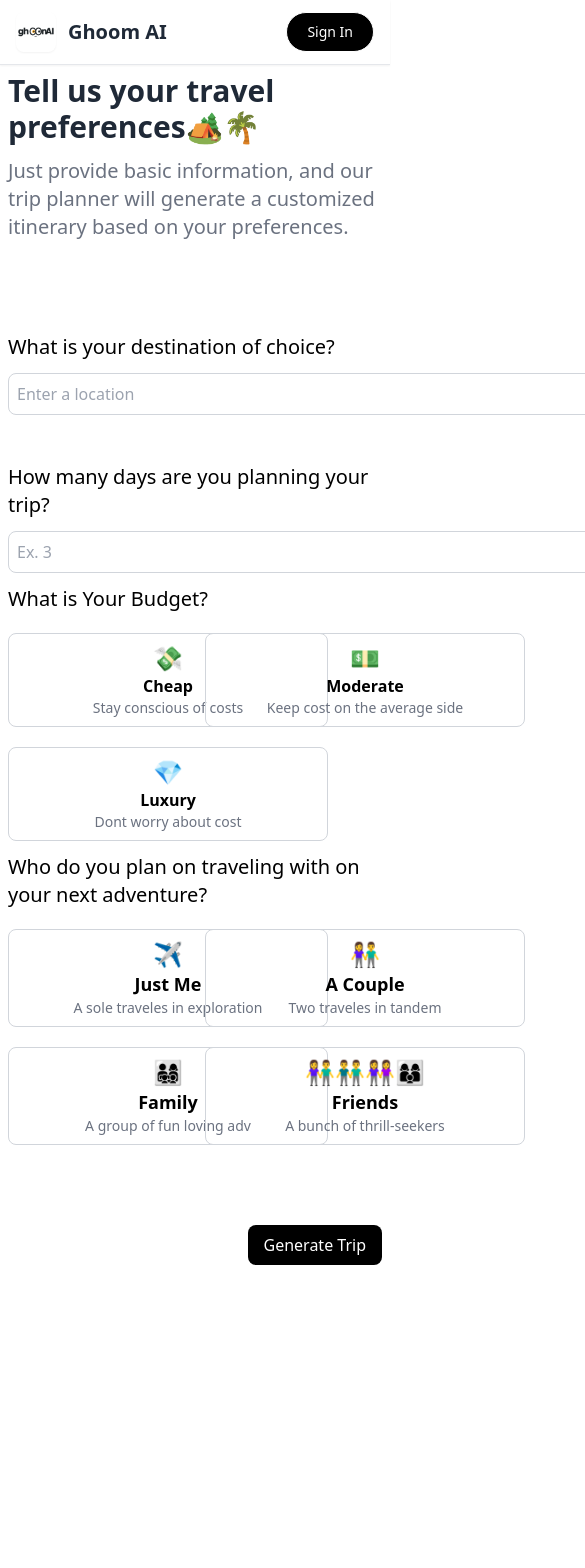
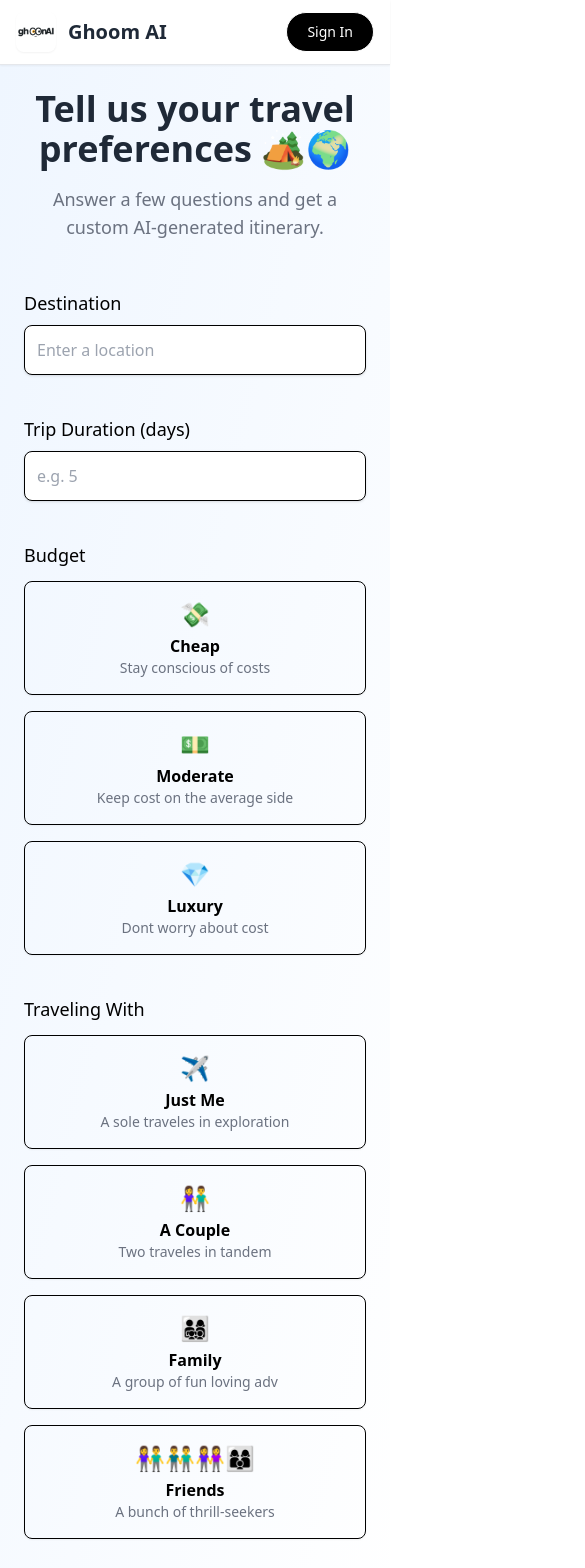
Before and after one commit to raahulrawat/Xplore, a React (Vite) app: page /create-trip in a window 390 px wide. Shown: the top 1568 px of the page, 585 px wide, since content can reach past the window. Before the commit the page ends 1313 px from the top, so only its background shows below. Built offline with nearby package versions, Linux system fonts and the light colour scheme.

Commit message:
Updates index

```diff
--- a/src/create-trip/index.jsx
+++ b/src/create-trip/index.jsx
@@ -1,3 +1,304 @@
+// import { useState, useEffect } from 'react';
+// import axios from 'axios';
+// import { SelectBudgetOptions, selectTravelList } from '../constants/options';
+// import { toast } from 'react-toastify';
+// import { chatSession } from '../service/AIModal';
+// import { Dialog, DialogContent, DialogHeader, DialogDescription } from "@/components/ui/dialog";
+// import { FcGoogle } from "react-icons/fc";
+// import { useGoogleLogin } from '@react-oauth/google';
+// import { setDoc, doc } from 'firebase/firestore';
+// import { db } from "@/service/firebaseConfig";
+// import travelPlannerLogo from '@/assets/travelplanner.png';
+// import { AiOutlineLoading3Quarters } from "react-icons/ai";
+// import { useNavigate } from 'react-router-dom';
+
+// const AI_PROMPT = `Plan a trip to {location} for {totalDays} days. I will be traveling with {traveler} and my budget is {budget}.`;
+
+// function CreateTrip() {
+//   const [query, setQuery] = useState('');
+//   const [suggestions, setSuggestions] = useState([]);
+//   const [place, setPlace] = useState(null);
+//   const [days, setDays] = useState('');
+//   const [formData, setFormData] = useState({});
+//   const [selectedBudget, setSelectedBudget] = useState('');
+//   const [selectedTraveler, setSelectedTraveler] = useState('');
+//   const [openDialog, setOpenDialog] = useState(false);
+//   const [loading, setLoading] = useState(false);
+//   const navigate = useNavigate();
+
+//   // Helper to update form data
+//   const handleData = (name, value) => {
+//     setFormData((prevFormData) => ({
+//       ...prevFormData,
+//       [name]: value,
+//     }));
+//   };
+
+//   useEffect(() => {
+//     console.log('Form data:', formData);
+//   }, [formData]);
+
+//   const login = useGoogleLogin({
+//     onSuccess: (codeResp) => GetUserProfile(codeResp),
+//     onError: (error) => console.log(error),
+//   });
+
+//   // Function to generate trip plan
+//   const onGenerateTrip = async () => {
+//     const user = localStorage.getItem('user');
+//     if (!user) {
+//       setOpenDialog(true);
+//       return;
+//     }
+
+//     if (!formData?.location || !formData?.days || !formData?.budget || !formData?.traveler) {
+//       toast("Please fill all the details");
+//       return;
+//     }
+
+//     setLoading(true);
+
+//     const FINAL_PROMPT = AI_PROMPT
+//       .replace('{location}', formData?.location?.display_name || 'Manali')
+//       .replace('{totalDays}', formData?.days || '')
+//       .replace('{traveler}', formData?.traveler || '')
+//       .replace('{budget}', formData?.budget || '');
+
+//     console.log("Final prompt:", FINAL_PROMPT);
+
+//     try {
+//       const res = await axios.post('http://localhost:3001/itinerary', {
+//         prompt: FINAL_PROMPT,
+//       });
+
+//       const responseText = res.data;
+//       console.log("AI Response:", responseText);
+//       console.log(res.data)
+
+//       await saveAITrip(responseText);
+//     } catch (error) {
+//       console.error('Error generating trip:', error);
+//       toast("An error occurred while generating the trip");
+//     } finally {
+//       setLoading(false);
+//     }
+//   };
+
+//   // Function to save AI-generated trip data
+//   const saveAITrip = async (TripData) => {
+//     setLoading(true);
+//     const user = JSON.parse(localStorage.getItem('user'));
+//     const docId = Date.now().toString();
+//     try {
+//       await setDoc(doc(db, "AITrips", docId), {
+//         userSelection: formData,
+//         tripData: TripData,
+//         userEmail: user?.email,
+//         id: docId
+//       });
+//       setLoading(false);
+//       navigate('/view-trip/' + docId);
+//       toast("Trip saved successfully!");
+//     } catch (error) {
+//       console.error('Error saving trip:', error);
+//       toast("An error occurred while saving the trip");
+//     }
+//   };
+
+//   // Function to get user profile after Google login
+//   const GetUserProfile = (tokenInfo) => {
+//     axios.get(`https://www.googleapis.com/oauth2/v1/userinfo?access_token=${tokenInfo?.access_token}`, {
+//       headers: {
+//         Authorization: `Bearer ${tokenInfo?.access_token}`,
+//         Accept: 'Application/json',
+//       },
+//     }).then((resp) => {
+//       console.log(resp);
+//       localStorage.setItem('user', JSON.stringify(resp.data));
+//       setOpenDialog(false);
+//       onGenerateTrip();
+//     });
+//   };
+
+//   // Handle location input change and suggestions
+//   const handleInputChange = async (e) => {
+//     const value = e.target.value;
+//     setQuery(value);
+
+//     if (value.length > 2) {
+//       try {
+//         const response = await axios.get('https://api.locationiq.com/v1/autocomplete.php', {
+//           params: {
+//             key: 'pk.c51ba700c7aa3288f19b95fbaddbaeff',
+//             q: value,
+//             limit: 100,
+//             dedupe: 1,
+//           },
+//         });
+//         setSuggestions(response.data);
+//       } catch (error) {
+//         console.error('Error fetching autocomplete suggestions:', error);
+//       }
+//     } else {
+//       setSuggestions([]);
+//     }
+//   };
+
+//   // Handle suggestion click
+//   const handleSuggestionClick = (suggestion) => {
+//     setPlace(suggestion);
+//     setQuery(suggestion.display_name);
+//     setSuggestions([]);
+//     handleData('location', suggestion);
+//   };
+
+//   // Handle number of days input change
+//   const handleDaysChange = (e) => {
+//     const value = e.target.value;
+//     setDays(value);
+//     handleData('days', value);
+//   };
+
+//   // Handle budget selection
+//   const handleBudgetClick = (item) => {
+//     setSelectedBudget(item.title);
+//     handleData('budget', item.title);
+//   };
+
+//   // Handle traveler selection
+//   const handleTravelerClick = (item) => {
+//     setSelectedTraveler(item.people);
+//     handleData('traveler', item.people);
+//   };
+
+//   return (
+//     <div className="min-h-screen bg-gradient-to-b from-white-300 via-blue-100 to-white p-2 relative border-none">
+//       <h2 className="font-bold text-3xl text-gray-800">Tell us your travel preferences🏕️🌴</h2>
+//       <p className="mt-3 text-gray-500 text-xl">
+//         Just provide basic information, and our trip planner will generate a customized itinerary based on your preferences.
+//       </p>
+
+//       {/* Destination Input */}
+//       <div className="mt-20 flex flex-col gap-9">
+//         <div className="w-full md:w-1/2 lg:w-1/2">
+//           <h2 className="text-xl my-3 font-medium">What is your destination of choice?</h2>
+//           <input
+//             type="text"
+//             value={query}
+//             onChange={handleInputChange}
+//             placeholder="Enter a location"
+//             className="w-[181%] p-2 border border-gray-300 rounded"
+//           />
+//           {suggestions.length > 0 && (
+//             <ul className="border border-gray-300 rounded mt-2 max-w-md mx-auto">
+//               {suggestions.map((suggestion) => (
+//                 <li
+//                   key={suggestion.place_id}
+//                   onClick={() => handleSuggestionClick(suggestion)}
+//                   className="p-2 cursor-pointer hover:bg-gray-200"
+//                 >
+//                   {suggestion.display_name}
+//                 </li>
+//               ))}
+//             </ul>
+//           )}
+//         </div>
+
+//         {/* Days Input */}
+//         <div className="w-full md:w-1/2 lg:w-1/2">
+//           <h2 className="text-xl my-3 font-medium">How many days are you planning your trip?</h2>
+//           <input
+//             type="number"
+//             value={days}
+//             onChange={handleDaysChange}
+//             placeholder="Ex. 3"
+//             className="w-[181%] p-2 border border-gray-300 rounded"
+//           />
+//         </div>
+//       </div>
+
+//       {/* Budget Options */}
+//       <div>
+//         <h2 className="text-xl my-3 font-medium">What is Your Budget?</h2>
+//         <div className="grid grid-cols-2 sm:grid-cols-2 lg:grid-cols-3 gap-5 mt-5 justify-center">
+//           {SelectBudgetOptions.map((item, index) => (
+//             <div
+//               key={index}
+//               onClick={() => handleBudgetClick(item)}
+//               className={`p-2 border cursor-pointer rounded-lg text-center w-80 transition-all duration-200
+//                 ${selectedBudget === item.title ? 'shadow-xl border-2 border-black' : 'hover:shadow-lg border-gray-300'}
+//               `}
+//             >
+//               <h2 className="text-2xl">{item.icons}</h2>
+//               <h2 className="font-bold text-md">{item.title}</h2>
+//               <h2 className="text-sm text-gray-500">{item.desc}</h2>
+//             </div>
+//           ))}
+//         </div>
+//       </div>
+
+//       {/* Traveler Options */}
+//       <div>
+//         <h2 className="text-xl my-3 font-medium">Who do you plan on traveling with on your next adventure?</h2>
+//         <div className="grid grid-cols-2 sm:grid-cols-2 lg:grid-cols-3 gap-5 mt-5 justify-center">
+//           {selectTravelList.map((item, index) => (
+//             <div
+//               key={index}
+//               onClick={() => handleTravelerClick(item)}
+//               className={`p-2 border cursor-pointer rounded-lg text-center w-80 transition-all duration-200
+//                 ${selectedTraveler === item.people ? 'shadow-xl border-2 border-black' : 'hover:shadow-lg border-gray-300'}
+//               `}
+//             >
+//               <h2 className="text-2xl">{item.icons}</h2>
+//               <h2 className="font-bold text-lg">{item.title}</h2>
+//               <h2 className="text-sm text-gray-500">{item.desc}</h2>
+//             </div>
+//           ))}
+//         </div>
+//       </div>
+
+//       {/* Generate Trip Button */}
+//       <div className='my-10 justify-end flex'>
+//         <button
+//           disabled={loading}
+//           className="bg-black text-white rounded px-4 py-2 mt-10 transition-all duration-200 hover:bg-blue-500"
+//           onClick={onGenerateTrip}
+//         >
+//           {loading ? <AiOutlineLoading3Quarters className='h-7 w-7 animate-spin' /> : 'Generate Trip'}
+//         </button>
+//       </div>
+
+//       {/* Dialog for Google login */}
+//       <Dialog open={openDialog} onOpenChange={setOpenDialog}>
+//         <DialogContent>
+//           <DialogHeader>
+//             <DialogDescription>
+//               <img
+//                 src={travelPlannerLogo}
+//                 className="w-1/4 h-auto mx-auto rounded-lg mb-5"
+//                 alt="logo"
+//               />
+//               <h2 className='font-bold text-lg mt-7'>Sign In With Google</h2>
+//               <p>Sign in to the App with Google authentication securely.</p>
+//               <button
+//                 disabled={loading}
+//                 onClick={login}
+//                 className='w-full mt-5 flex gap-4 items-center justify-center p-3 bg-green-600 text-white rounded hover:bg-green-700 transition duration-300'
+//               >
+//                 <FcGoogle className='h-7 w-7' />
+//                 Sign In With Google
+//               </button>
+//             </DialogDescription>
+//           </DialogHeader>
+//         </DialogContent>
+//       </Dialog>
+
+//     </div>
+//   );
+// }
+
+// export default CreateTrip;
+
 import { useState, useEffect } from 'react';
 import axios from 'axios';
 import { SelectBudgetOptions, selectTravelList } from '../constants/options';
@@ -26,67 +327,41 @@ function CreateTrip() {
   const [loading, setLoading] = useState(false);
   const navigate = useNavigate();
 
-  // Helper to update form data
   const handleData = (name, value) => {
-    setFormData((prevFormData) => ({
-      ...prevFormData,
-      [name]: value,
-    }));
+    setFormData((prev) => ({ ...prev, [name]: value }));
   };
-
-  useEffect(() => {
-    console.log('Form data:', formData);
-  }, [formData]);
 
   const login = useGoogleLogin({
     onSuccess: (codeResp) => GetUserProfile(codeResp),
     onError: (error) => console.log(error),
   });
 
-  // Function to generate trip plan
   const onGenerateTrip = async () => {
     const user = localStorage.getItem('user');
-    if (!user) {
-      setOpenDialog(true);
-      return;
-    }
+    if (!user) return setOpenDialog(true);
 
-    if (!formData?.location || !formData?.days || !formData?.budget || !formData?.traveler) {
-      toast("Please fill all the details");
-      return;
-    }
+    const { location, days, budget, traveler } = formData;
+    if (!location || !days || !budget || !traveler) return toast("Please fill all the details");
 
     setLoading(true);
-
     const FINAL_PROMPT = AI_PROMPT
-      .replace('{location}', formData?.location?.display_name || 'Manali')
-      .replace('{totalDays}', formData?.days || '')
-      .replace('{traveler}', formData?.traveler || '')
-      .replace('{budget}', formData?.budget || '');
-
-    console.log("Final prompt:", FINAL_PROMPT);
+      .replace('{location}', location?.display_name || 'Manali')
+      .replace('{totalDays}', days)
+      .replace('{traveler}', traveler)
+      .replace('{budget}', budget);
 
     try {
-      const res = await axios.post('https://1b61-182-156-197-122.ngrok-free.app/itinerary', {
-        prompt: FINAL_PROMPT,
-      });
-
-      const responseText = res.data;
-      console.log("AI Response:", responseText);
-      console.log(res.data)
-
-      await saveAITrip(responseText);
+      const res = await axios.post('http://localhost:3001/itinerary', { prompt: FINAL_PROMPT });
+      await saveAITrip(res.data);
     } catch (error) {
-      console.error('Error generating trip:', error);
+      console.error(error);
       toast("An error occurred while generating the trip");
     } finally {
       setLoading(false);
     }
   };
 
-  // Function to save AI-generated trip data
   const saveAITrip = async (TripData) => {
-    setLoading(true);
     const user = JSON.parse(localStorage.getItem('user'));
     const docId = Date.now().toString();
     try {
@@ -96,38 +371,31 @@ function CreateTrip() {
         userEmail: user?.email,
         id: docId
       });
-      setLoading(false);
-      navigate('/view-trip/' + docId);
+      navigate(`/view-trip/${docId}`);
       toast("Trip saved successfully!");
     } catch (error) {
-      console.error('Error saving trip:', error);
-      toast("An error occurred while saving the trip");
+      console.error(error);
+      toast("Failed to save the trip");
     }
   };
 
-  // Function to get user profile after Google login
   const GetUserProfile = (tokenInfo) => {
     axios.get(`https://www.googleapis.com/oauth2/v1/userinfo?access_token=${tokenInfo?.access_token}`, {
-      headers: {
-        Authorization: `Bearer ${tokenInfo?.access_token}`,
-        Accept: 'Application/json',
-      },
+      headers: { Authorization: `Bearer ${tokenInfo?.access_token}` }
     }).then((resp) => {
-      console.log(resp);
       localStorage.setItem('user', JSON.stringify(resp.data));
       setOpenDialog(false);
       onGenerateTrip();
     });
   };
 
-  // Handle location input change and suggestions
   const handleInputChange = async (e) => {
     const value = e.target.value;
     setQuery(value);
 
     if (value.length > 2) {
       try {
-        const response = await axios.get('https://api.locationiq.com/v1/autocomplete.php', {
+        const res = await axios.get('https://api.locationiq.com/v1/autocomplete.php', {
           params: {
             key: 'pk.c51ba700c7aa3288f19b95fbaddbaeff',
             q: value,
@@ -135,164 +403,139 @@ function CreateTrip() {
             dedupe: 1,
           },
         });
-        setSuggestions(response.data);
-      } catch (error) {
-        console.error('Error fetching autocomplete suggestions:', error);
+        setSuggestions(res.data);
+      } catch (err) {
+        console.error('Error fetching suggestions', err);
       }
     } else {
       setSuggestions([]);
     }
   };
 
-  // Handle suggestion click
-  const handleSuggestionClick = (suggestion) => {
-    setPlace(suggestion);
-    setQuery(suggestion.display_name);
-    setSuggestions([]);
-    handleData('location', suggestion);
-  };
+  return (
+    <div className="min-h-screen bg-gradient-to-br from-blue-50 to-white p-6">
+      <div className="max-w-5xl mx-auto">
+        <header className="mb-12 text-center">
+          <h1 className="text-4xl font-extrabold text-gray-800">Tell us your travel preferences 🏕️🌍</h1>
+          <p className="text-gray-500 mt-4 text-lg">Answer a few questions and get a custom AI-generated itinerary.</p>
+        </header>
 
-  // Handle number of days input change
-  const handleDaysChange = (e) => {
-    const value = e.target.value;
-    setDays(value);
-    handleData('days', value);
-  };
-
-  // Handle budget selection
-  const handleBudgetClick = (item) => {
-    setSelectedBudget(item.title);
-    handleData('budget', item.title);
-  };
-
-  // Handle traveler selection
-  const handleTravelerClick = (item) => {
-    setSelectedTraveler(item.people);
-    handleData('traveler', item.people);
-  };
-
-  return (
-    <div className="min-h-screen bg-gradient-to-b from-white-300 via-blue-100 to-white p-2 relative border-none">
-      <h2 className="font-bold text-3xl text-gray-800">Tell us your travel preferences🏕️🌴</h2>
-      <p className="mt-3 text-gray-500 text-xl">
-        Just provide basic information, and our trip planner will generate a customized itinerary based on your preferences.
-      </p>
-
-      {/* Destination Input */}
-      <div className="mt-20 flex flex-col gap-9">
-        <div className="w-full md:w-1/2 lg:w-1/2">
-          <h2 className="text-xl my-3 font-medium">What is your destination of choice?</h2>
+        <section className="grid gap-10">
+          <div>
+            <label className="block font-medium text-lg">Destination</label>
             <input
               type="text"
               value={query}
               onChange={handleInputChange}
               placeholder="Enter a location"
-            className="w-[181%] p-2 border border-gray-300 rounded"
+              className="mt-2 p-3 border w-full rounded-lg shadow"
             />
             {suggestions.length > 0 && (
-            <ul className="border border-gray-300 rounded mt-2 max-w-md mx-auto">
-              {suggestions.map((suggestion) => (
+              <ul className="mt-2 bg-white border rounded-lg shadow-md">
+                {suggestions.map((s) => (
                   <li
-                  key={suggestion.place_id}
-                  onClick={() => handleSuggestionClick(suggestion)}
-                  className="p-2 cursor-pointer hover:bg-gray-200"
+                    key={s.place_id}
+                    onClick={() => {
+                      setPlace(s);
+                      setQuery(s.display_name);
+                      setSuggestions([]);
+                      handleData('location', s);
+                    }}
+                    className="p-2 hover:bg-gray-100 cursor-pointer"
                   >
-                  {suggestion.display_name}
+                    {s.display_name}
                   </li>
                 ))}
               </ul>
             )}
           </div>
 
-        {/* Days Input */}
-        <div className="w-full md:w-1/2 lg:w-1/2">
-          <h2 className="text-xl my-3 font-medium">How many days are you planning your trip?</h2>
+          <div>
+            <label className="block font-medium text-lg">Trip Duration (days)</label>
             <input
               type="number"
               value={days}
-            onChange={handleDaysChange}
-            placeholder="Ex. 3"
-            className="w-[181%] p-2 border border-gray-300 rounded"
+              onChange={(e) => {
+                setDays(e.target.value);
+                handleData('days', e.target.value);
+              }}
+              placeholder="e.g. 5"
+              className="mt-2 p-3 border w-full rounded-lg shadow"
             />
           </div>
-      </div>
 
-      {/* Budget Options */}
           <div>
-        <h2 className="text-xl my-3 font-medium">What is Your Budget?</h2>
-        <div className="grid grid-cols-2 sm:grid-cols-2 lg:grid-cols-3 gap-5 mt-5 justify-center">
-          {SelectBudgetOptions.map((item, index) => (
+            <label className="block font-medium text-lg">Budget</label>
+            <div className="flex flex-wrap gap-4 mt-3">
+              {SelectBudgetOptions.map((item) => (
                 <div
-              key={index}
-              onClick={() => handleBudgetClick(item)}
-              className={`p-2 border cursor-pointer rounded-lg text-center w-80 transition-all duration-200
-                ${selectedBudget === item.title ? 'shadow-xl border-2 border-black' : 'hover:shadow-lg border-gray-300'}
-              `}
+                  key={item.title}
+                  onClick={() => {
+                    setSelectedBudget(item.title);
+                    handleData('budget', item.title);
+                  }}
+                  className={`p-4 rounded-lg cursor-pointer border w-full sm:w-56 text-center transition shadow-sm
+                    ${selectedBudget === item.title ? 'bg-black text-white border-black' : 'hover:shadow-lg'}`}
                 >
-              <h2 className="text-2xl">{item.icons}</h2>
-              <h2 className="font-bold text-md">{item.title}</h2>
-              <h2 className="text-sm text-gray-500">{item.desc}</h2>
+                  <div className="text-2xl">{item.icons}</div>
+                  <div className="font-bold mt-1">{item.title}</div>
+                  <div className="text-sm text-gray-500">{item.desc}</div>
                 </div>
               ))}
             </div>
           </div>
 
-      {/* Traveler Options */}
           <div>
-        <h2 className="text-xl my-3 font-medium">Who do you plan on traveling with on your next adventure?</h2>
-        <div className="grid grid-cols-2 sm:grid-cols-2 lg:grid-cols-3 gap-5 mt-5 justify-center">
-          {selectTravelList.map((item, index) => (
+            <label className="block font-medium text-lg">Traveling With</label>
+            <div className="flex flex-wrap gap-4 mt-3">
+              {selectTravelList.map((item) => (
                 <div
-              key={index}
-              onClick={() => handleTravelerClick(item)}
-              className={`p-2 border cursor-pointer rounded-lg text-center w-80 transition-all duration-200
-                ${selectedTraveler === item.people ? 'shadow-xl border-2 border-black' : 'hover:shadow-lg border-gray-300'}
-              `}
+                  key={item.people}
+                  onClick={() => {
+                    setSelectedTraveler(item.people);
+                    handleData('traveler', item.people);
+                  }}
+                  className={`p-4 rounded-lg cursor-pointer border w-full sm:w-56 text-center transition shadow-sm
+                    ${selectedTraveler === item.people ? 'bg-black text-white border-black' : 'hover:shadow-lg'}`}
                 >
-              <h2 className="text-2xl">{item.icons}</h2>
-              <h2 className="font-bold text-lg">{item.title}</h2>
-              <h2 className="text-sm text-gray-500">{item.desc}</h2>
+                  <div className="text-2xl">{item.icons}</div>
+                  <div className="font-bold mt-1">{item.title}</div>
+                  <div className="text-sm text-gray-500">{item.desc}</div>
                 </div>
               ))}
             </div>
           </div>
+        </section>
 
-      {/* Generate Trip Button */}
-      <div className='my-10 justify-end flex'>
+        <div className="flex justify-center mt-10">
           <button
+            onClick={onGenerateTrip}
             disabled={loading}
-          className="bg-black text-white rounded px-4 py-2 mt-10 transition-all duration-200 hover:bg-blue-500"
-          onClick={onGenerateTrip}
+            className="bg-black text-white px-8 py-3 rounded-lg text-lg hover:bg-blue-600 transition"
           >
-          {loading ? <AiOutlineLoading3Quarters className='h-7 w-7 animate-spin' /> : 'Generate Trip'}
+            {loading ? <AiOutlineLoading3Quarters className='animate-spin h-6 w-6' /> : 'Generate Trip'}
           </button>
         </div>
 
-      {/* Dialog for Google login */}
         <Dialog open={openDialog} onOpenChange={setOpenDialog}>
           <DialogContent>
             <DialogHeader>
               <DialogDescription>
-              <img
-                src={travelPlannerLogo}
-                className="w-1/4 h-auto mx-auto rounded-lg mb-5"
-                alt="logo"
-              />
-              <h2 className='font-bold text-lg mt-7'>Sign In With Google</h2>
-              <p>Sign in to the App with Google authentication securely.</p>
+                <img src={travelPlannerLogo} alt="logo" className="w-1/3 mx-auto my-5 rounded" />
+                <h2 className="text-xl font-semibold text-center">Sign In With Google</h2>
+                <p className="text-center text-sm text-gray-600 mt-2">Sign in securely to continue planning.</p>
                 <button
+                  onClick={login}
                   disabled={loading}
-                onClick={login}
-                className='w-full mt-5 flex gap-4 items-center justify-center p-3 bg-green-600 text-white rounded hover:bg-green-700 transition duration-300'
+                  className='mt-5 w-full flex items-center justify-center gap-3 py-3 px-6 bg-green-600 text-white rounded hover:bg-green-700 transition'
                 >
-                <FcGoogle className='h-7 w-7' />
-                Sign In With Google
+                  <FcGoogle className='text-xl' /> Sign in with Google
                 </button>
               </DialogDescription>
             </DialogHeader>
           </DialogContent>
         </Dialog>
-
+      </div>
     </div>
   );
 }
--- a/src/view-trip/components/Hotels.jsx
+++ b/src/view-trip/components/Hotels.jsx
@@ -11,7 +11,7 @@ function Hotels({ trip }) {
 
     const fetchData = async () => {
       try {
-        const res = await axios.post('https://1b61-182-156-197-122.ngrok-free.app/get_hotels', {
+        const res = await axios.post('http://localhost:3001/get_hotels', {
           location: location,
           days: 1
         });
```
Lines whose indentation alone changed are shown as unchanged.
